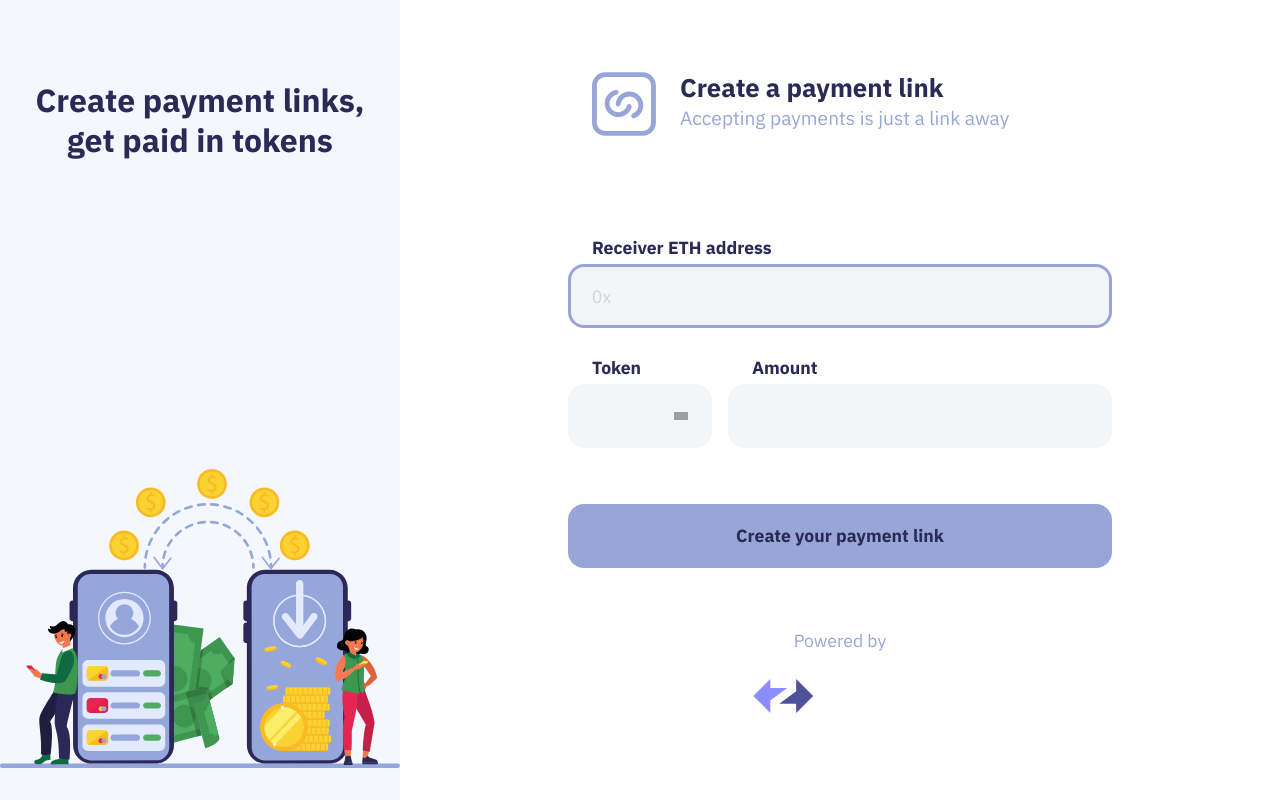
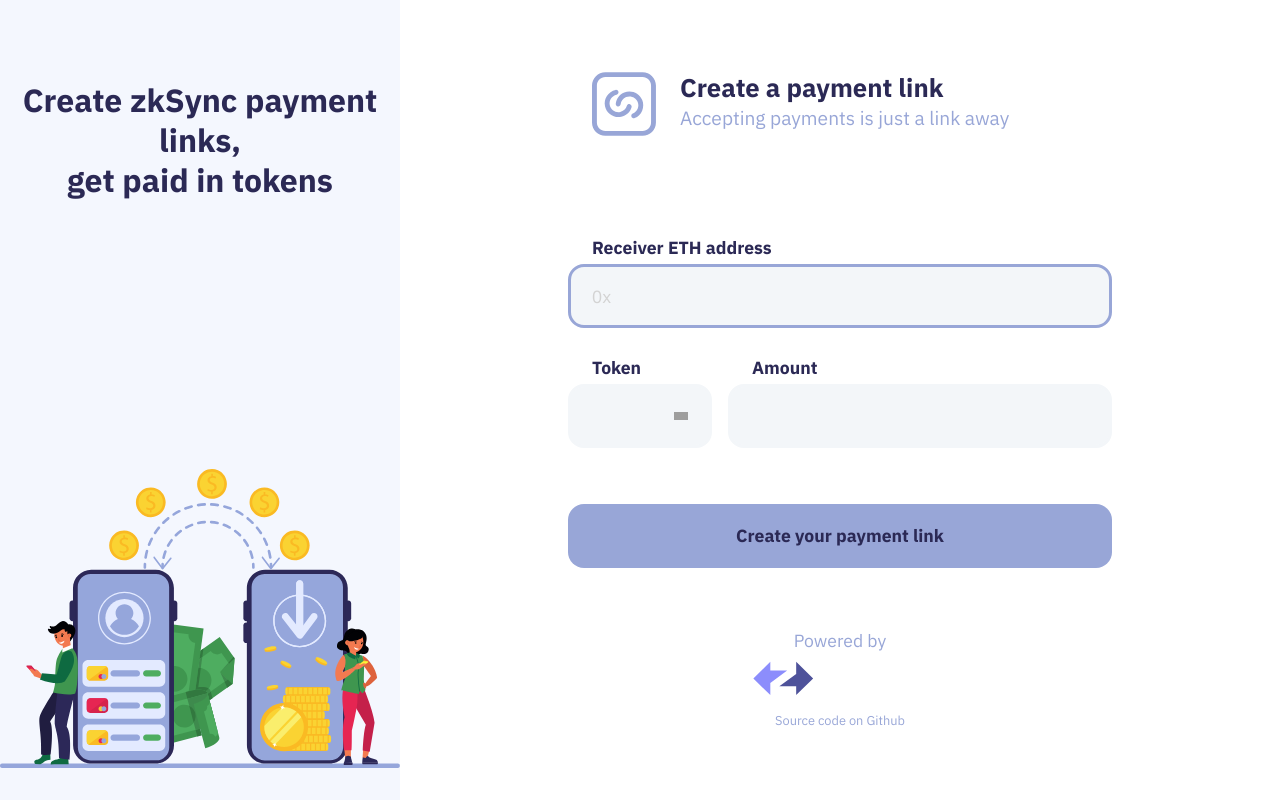
Before and after one commit to matter-labs/zksync-link, a Svelte app: page / in a window 1280 px wide. Built offline with nearby package versions, Linux system fonts and the light colour scheme; no server answers; grey boxes are pictures that could not be loaded.

Commit message:
zkLink renaming, adding sources

```diff
--- a/package.json
+++ b/package.json
@@ -1,7 +1,7 @@
 {
     "name": "link.zksync.io",
     "private": true,
-    "description": "zkSync Link - Create payment links, get paid in tokens",
+    "description": "zkLink - Create zkSync payment links, get paid in tokens",
     "version": "1.3.0",
     "scripts": {
         "build": "rollup -c",
--- a/public/index.html
+++ b/public/index.html
@@ -4,10 +4,10 @@
     <head>
     	<meta charset="utf-8">
         <meta name="viewport" content="width=device-width, initial-scale=1.0, minimum-scale=1.0">
-        <meta name="description" content="zkSync Link - Create payment links, get paid in tokens">
+        <meta name="description" content="zkLink - Create zkSync payment links, get paid in tokens">
 
         <meta name="mobile-web-app-capable" content="yes">
-        <meta name="apple-mobile-web-app-title" content="zkSync Link - Create payment links, get paid in tokens">
+        <meta name="apple-mobile-web-app-title" content="zkLink - Create zkSync payment links, get paid in tokens">
         <meta name="apple-mobile-web-app-status-bar-style" content="#f4f7fe">
         <meta name="theme-color" content="#f4f7fe">
 
@@ -18,7 +18,7 @@
         <link rel="apple-touch-icon" sizes="192x192" href="images/icon-192.png">
         <link rel="apple-touch-icon" sizes="512x512" href="images/icon-512.png">
 
-        <title>zkSync Link - Create payment links, get paid in tokens</title>
+        <title>zkLink - Create zkSync payment links, get paid in tokens</title>
     </head>
 
     <body>
--- a/public/styles/global.css
+++ b/public/styles/global.css
@@ -128,3 +128,7 @@
 input:required {
     box-shadow: none;
 }
+
+.source-link {
+    font-size: 0.8rem!important;
+}
--- a/src/Aside.svelte
+++ b/src/Aside.svelte
@@ -38,7 +38,7 @@
 
 <aside>
     <h1>
-        Create payment links,
+        Create zkSync payment links,
         <br>
         get paid in tokens
     </h1>
--- a/src/Main.svelte
+++ b/src/Main.svelte
@@ -332,7 +332,7 @@
 <main>
     <form bind:this={form} on:submit|preventDefault={checkout ? zkCheckout : create}>
         <header>
-            <a href="{HOME_URL}" title="zkSync Link">
+            <a href="{HOME_URL}" title="zkLink">
                 <svg viewBox="0 0 393 392" xmlns="http://www.w3.org/2000/svg">
                     <g>
                         <path d="m214.147 207.039c-5.613 19.181-21.23 33.669-40.757 37.813-29.202 6.202-58.008-12.521-64.205-41.727s12.521-58.009 41.727-64.206c8.104-1.719 13.279-9.683 11.56-17.786-1.72-8.104-9.683-13.284-17.787-11.56-45.387 9.631-74.477 54.392-64.846 99.778 8.387 39.525 43.41 66.688 82.293 66.688 5.767 0 11.624-.599 17.486-1.843 30.34-6.437 54.604-28.942 63.322-58.732 2.327-7.95-2.232-16.282-10.184-18.609-7.949-2.321-16.282 2.233-18.609 10.184z"/>
@@ -425,8 +425,9 @@
         </fieldset>
 
         <footer>
-            <p>Powered by</p><br>
-            <a href="https://zksync.io"><img src="images/logo-dark.svg" width="200em"/></a>
+            <p>Powered by</p>
+            <p><a href="https://zksync.io"><img src="images/logo-dark.svg" width="200em"/></a></p>
+            <p><a class="source-link" target="_blanc" href="https://github.com/matter-labs/zksync-link">Source code on Github</a></p>
         </footer>
     </form>
 </main>
```
Also changed, not shown: 2 other files (tests, documents, lock files or other folders).
